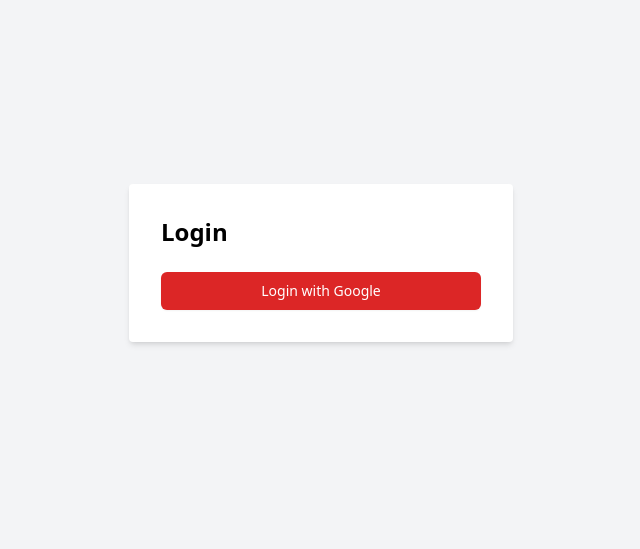
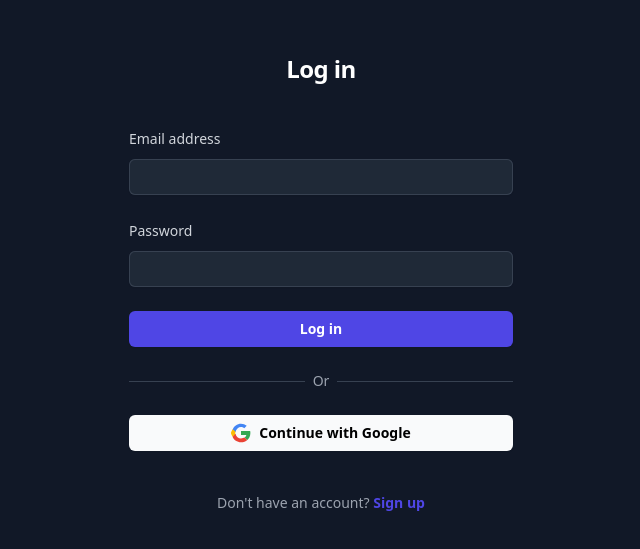
Before and after one commit to Jfoti64/socialnet-frontend, a React (Vite) app: page /login in a window 1280 px wide. Shown: the part 137-686 px from the top of the page, without its empty margins (319-959 px from the left). Built offline with nearby package versions, Linux system fonts and the light colour scheme; no server answers.

Commit message:
Fix protected route not not waiting for auth check

```diff
--- a/src/App.jsx
+++ b/src/App.jsx
@@ -2,34 +2,19 @@
 import { BrowserRouter as Router, Route, Routes } from 'react-router-dom';
 import RegisterPage from './pages/RegisterPage';
 import LoginPage from './pages/LoginPage';
-import GoogleCallback from './pages/GoogleCallback';
-import AuthSuccess from './pages/AuthSuccess';
 import HomePage from './pages/HomePage';
 import ProtectedRoute from './components/auth/ProtectedRoute';
-// import Header from './components/common/Header';
-// import Sidebar from './components/common/Sidebar';
-// import Footer from './components/common/Footer';
 import AuthProvider from './context/AuthContext';
 
 const App = () => {
   return (
     <Router>
       <AuthProvider>
-        {/* <Header />
-        <Sidebar /> */}
-        <div className="main-content">
-          <Routes>
-            <Route path="/login" element={<LoginPage />} />
-            <Route path="/register" element={<RegisterPage />} />
-            <Route path="/auth/google/callback" element={<GoogleCallback />} />
-            <Route path="/auth/success" element={<AuthSuccess />} />
-            <Route path="/" element={<ProtectedRoute element={HomePage} />} />
-            {/* <Route path="/profile/:userId" element={<ProtectedRoute element={ProfilePage} />} />
-            <Route path="/friends" element={<ProtectedRoute element={FriendsPage} />} />
-            <Route path="/users" element={<ProtectedRoute element={UsersPage} />} /> */}
-          </Routes>
-        </div>
-        {/* <Footer /> */}
+        <Routes>
+          <Route path="/login" element={<LoginPage />} />
+          <Route path="/register" element={<RegisterPage />} />
+          <Route path="/" element={<ProtectedRoute element={HomePage} />} />
+        </Routes>
       </AuthProvider>
     </Router>
   );
--- a/src/components/auth/RegisterForm.jsx
+++ b/src/components/auth/LoginForm.jsx
@@ -1,20 +1,15 @@
-// src/components/auth/RegisterForm.jsx
+// src/components/auth/LoginForm.jsx
 import { useForm } from 'react-hook-form';
 import { yupResolver } from '@hookform/resolvers/yup';
 import * as yup from 'yup';
 import PropTypes from 'prop-types';
 
 const schema = yup.object().shape({
-  firstName: yup.string().required('First name is required'),
-  lastName: yup.string().required('Last name is required'),
   email: yup.string().email('Invalid email format').required('Email is required'),
-  password: yup
-    .string()
-    .min(6, 'Password must be at least 6 characters')
-    .required('Password is required'),
+  password: yup.string().required('Password is required'),
 });
 
-const RegisterForm = ({ onSubmit }) => {
+const LoginForm = ({ onSubmit }) => {
   const {
     register,
     handleSubmit,
@@ -27,49 +22,12 @@
     <div className="flex min-h-full flex-1 flex-col justify-center px-6 py-12 lg:px-8 bg-gray-900">
       <div className="sm:mx-auto sm:w-full sm:max-w-sm">
         <h2 className="mt-10 text-center text-2xl font-bold leading-9 tracking-tight text-white">
-          Register for an account
+          Log in
         </h2>
       </div>
 
       <div className="mt-10 sm:mx-auto sm:w-full sm:max-w-sm">
         <form className="space-y-6" onSubmit={handleSubmit(onSubmit)}>
-          <div>
-            <label
-              htmlFor="firstName"
-              className="block text-sm font-medium leading-6 text-gray-300"
-            >
-              First Name
-            </label>
-            <div className="mt-2">
-              <input
-                id="firstName"
-                name="firstName"
-                type="text"
-                {...register('firstName')}
-                className="block w-full rounded-md border-0 py-1.5 px-3 text-gray-300 shadow-sm ring-1 ring-inset ring-gray-700 placeholder:text-gray-500 focus:ring-2 focus:ring-inset focus:ring-indigo-600 bg-gray-800 focus:bg-gray-800 sm:text-sm sm:leading-6"
-              />
-              {errors.firstName && (
-                <p className="text-red-600 text-sm">{errors.firstName.message}</p>
-              )}
-            </div>
-          </div>
-
-          <div>
-            <label htmlFor="lastName" className="block text-sm font-medium leading-6 text-gray-300">
-              Last Name
-            </label>
-            <div className="mt-2">
-              <input
-                id="lastName"
-                name="lastName"
-                type="text"
-                {...register('lastName')}
-                className="block w-full rounded-md border-0 py-1.5 px-3 text-gray-300 shadow-sm ring-1 ring-inset ring-gray-700 placeholder:text-gray-500 focus:ring-2 focus:ring-inset focus:ring-indigo-600 bg-gray-800 focus:bg-gray-800 sm:text-sm sm:leading-6"
-              />
-              {errors.lastName && <p className="text-red-600 text-sm">{errors.lastName.message}</p>}
-            </div>
-          </div>
-
           <div>
             <label htmlFor="email" className="block text-sm font-medium leading-6 text-gray-300">
               Email address
@@ -107,7 +65,7 @@
               type="submit"
               className="flex w-full justify-center rounded-md bg-indigo-600 px-3 py-1.5 text-sm font-semibold leading-6 text-white shadow-sm hover:bg-indigo-500 focus-visible:outline focus-visible:outline-2 focus-visible:outline-offset-2 focus-visible:outline-indigo-600"
             >
-              Register
+              Log in
             </button>
           </div>
         </form>
@@ -125,7 +83,7 @@
           <button
             type="button"
             onClick={() => (window.location.href = 'http://localhost:3000/auth/google')}
-            className="flex w-full items-center justify-center rounded-md bg-gray-50 px-3 py-1.5 text-sm font-semibold leading-6 text-black shadow-sm hover:bg-gray-100 focus-visible:outline focus-visible:outline-2 focus-visible:outline-offset-2 focus-visible:outline-gray-300"
+            className="flex w-full items-center justify-center rounded-md bg-gray-50 px-3 py-1.5 text-sm font-semibold leading-6 text-black shadow-sm hover:bg-gray-200 focus-visible:outline focus-visible:outline-2 focus-visible:outline-offset-2 focus-visible:outline-gray-300"
           >
             <svg className="h-5 w-5 mr-2" viewBox="0 0 48 48">
               <path
@@ -150,12 +108,12 @@
         </div>
 
         <p className="mt-10 text-center text-sm text-gray-400">
-          Already have an account?{' '}
+          Don&apos;t have an account?{' '}
           <a
-            href="/login"
+            href="/register"
             className="font-semibold leading-6 text-indigo-600 hover:text-indigo-500"
           >
-            Sign in
+            Sign up
           </a>
         </p>
       </div>
@@ -163,8 +121,8 @@
   );
 };
 
-RegisterForm.propTypes = {
+LoginForm.propTypes = {
   onSubmit: PropTypes.func.isRequired,
 };
 
-export default RegisterForm;
+export default LoginForm;
--- a/src/components/auth/ProtectedRoute.jsx
+++ b/src/components/auth/ProtectedRoute.jsx
@@ -4,7 +4,12 @@
 import PropTypes from 'prop-types';
 
 const ProtectedRoute = ({ element: Element, ...rest }) => {
-  const { user } = useAuth();
+  const { user, isCheckingAuth } = useAuth();
+  console.log('ProtectedRoute user:', user); // Debug statement
+
+  if (isCheckingAuth) {
+    return <div>Loading...</div>;
+  }
 
   return user ? <Element {...rest} /> : <Navigate to="/login" />;
 };
--- a/src/context/AuthContext.jsx
+++ b/src/context/AuthContext.jsx
@@ -2,33 +2,43 @@
 import { createContext, useState, useEffect } from 'react';
 import PropTypes from 'prop-types';
 import { login as loginApi, register as registerApi, logout as logoutApi } from '../api';
-import { jwtDecode } from 'jwt-decode';
+import { jwtDecode } from 'jwt-decode'; // Ensure correct import
 
 export const AuthContext = createContext();
 
 const AuthProvider = ({ children }) => {
   const [user, setUser] = useState(null);
+  const [isCheckingAuth, setIsCheckingAuth] = useState(true); // New state to indicate checking auth
 
   useEffect(() => {
-    // Check if there's a token in localStorage and set the user state accordingly
     const token = localStorage.getItem('authToken');
+    console.log('Token in useEffect:', token); // Debug statement
     if (token) {
-      // Optionally, you can decode the token to get the user information
-      const user = jwtDecode(token);
-      setUser(user);
+      try {
+        const decodedUser = jwtDecode(token);
+        setUser(decodedUser);
+        console.log('User set from token in localStorage: ', decodedUser); // Debug statement
+      } catch (error) {
+        console.error('Failed to decode token', error);
+      }
+    } else {
+      console.log('No token found in localStorage'); // Debug statement
     }
+    setIsCheckingAuth(false); // Indicate that auth check is complete
   }, []);
 
   const login = async (credentials) => {
     const data = await loginApi(credentials);
     localStorage.setItem('authToken', data.token);
-    setUser(data.user);
+    const decodedUser = jwtDecode(data.token);
+    setUser(decodedUser);
   };
 
   const register = async (userInfo) => {
     const data = await registerApi(userInfo);
     localStorage.setItem('authToken', data.token);
-    setUser(data.user);
+    const decodedUser = jwtDecode(data.token);
+    setUser(decodedUser);
   };
 
   const logout = async () => {
@@ -38,7 +48,7 @@
   };
 
   return (
-    <AuthContext.Provider value={{ user, login, register, logout }}>
+    <AuthContext.Provider value={{ user, login, register, logout, isCheckingAuth }}>
       {children}
     </AuthContext.Provider>
   );
--- a/src/hooks/useAuth.js
+++ b/src/hooks/useAuth.js
@@ -1,3 +1,4 @@
+// src/hooks/useAuth.js
 import { useContext } from 'react';
 import { AuthContext } from '../context/AuthContext';
 
--- a/src/pages/LoginPage.jsx
+++ b/src/pages/LoginPage.jsx
@@ -1,22 +1,24 @@
 // src/pages/LoginPage.jsx
+import { useNavigate } from 'react-router-dom';
+import { useAuth } from '../hooks/useAuth';
+import LoginForm from '../components/auth/LoginForm'; // Ensure the correct import path
 
 const LoginPage = () => {
-  const handleGoogleLogin = () => {
-    // Redirect to the backend route for Google OAuth
-    window.location.href = `${import.meta.env.VITE_API_BASE_URL}/auth/google`;
+  const { login } = useAuth();
+  const navigate = useNavigate();
+
+  const handleLogin = async (data) => {
+    try {
+      await login(data);
+      navigate('/'); // Redirect to home page or dashboard after successful login
+    } catch (error) {
+      console.error('Login failed:', error);
+    }
   };
 
   return (
-    <div className="min-h-screen bg-gray-100 flex items-center justify-center">
-      <div className="bg-white p-8 rounded shadow-md w-96">
-        <h2 className="text-2xl font-bold mb-6">Login</h2>
-        <button
-          onClick={handleGoogleLogin}
-          className="w-full py-2 px-4 border border-transparent rounded-md shadow-sm text-sm font-medium text-white bg-red-600 hover:bg-red-700 focus:outline-none focus:ring-2 focus:ring-offset-2 focus:ring-red-500"
-        >
-          Login with Google
-        </button>
-      </div>
+    <div className="min-h-screen flex items-center justify-center bg-gray-900 px-6 py-12 lg:px-8">
+      <LoginForm onSubmit={handleLogin} />
     </div>
   );
 };
```
Also changed, not shown: src/components/auth/Login.jsx (deleted).
